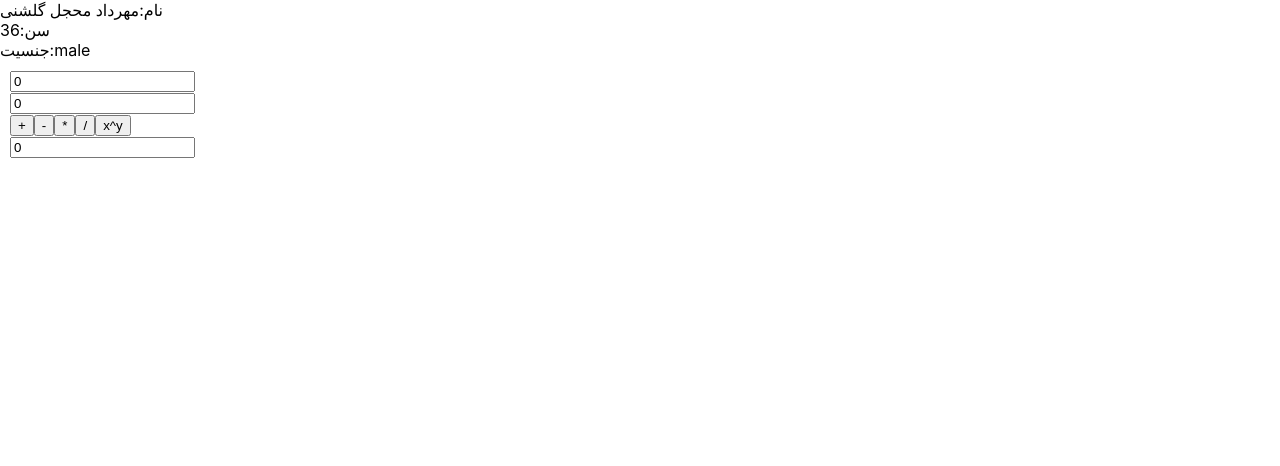
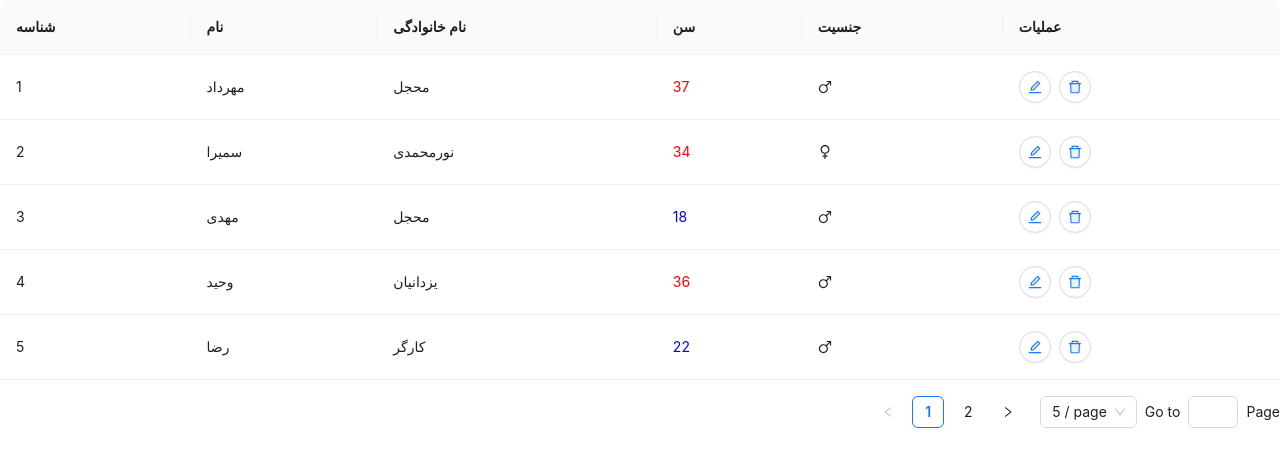
Before and after one commit to mehrdadmohajjel/FirstReact, a React (Create React App) app in the folder my-first-react/: page / in a window 1280 px wide. Shown: the top 466 px of the page. Built offline with nearby package versions, Linux system fonts and the light colour scheme.

Commit message:
Delete from array in grid implemented

```diff
--- a/my-first-react/package.json
+++ b/my-first-react/package.json
@@ -10,6 +10,7 @@
     "@types/node": "^16.18.68",
     "@types/react": "^18.2.45",
     "@types/react-dom": "^18.2.18",
+    "antd": "^5.12.5",
     "react": "^18.2.0",
     "react-dom": "^18.2.0",
     "react-scripts": "5.0.1",
--- a/my-first-react/src/App.tsx
+++ b/my-first-react/src/App.tsx
@@ -1,13 +1,15 @@
 import Calc from 'pages/Calc';
 import Card from 'pages/Card';
+import Persons from 'pages/person/personPage'
 import React from 'react';
 
 function App() {
   return (
 
     <div >
-      <Card  age={36} family='محجل گلشنی' name='مهرداد' gender={'male'}/>
-      <Calc />
+      {/* <Card  age={36} family='محجل گلشنی' name='مهرداد' gender={'male'}/>
+      <Calc />*/}
+      <Persons />
     </div>
   );
 }
--- /dev/null
+++ b/my-first-react/src/models/IPerson.ts
@@ -0,0 +1,7 @@
+export interface IPerson{
+    id: number;
+    firstName: string;
+    lastName: string;
+    age: number;
+    gender: 'male'| 'female';
+}
--- /dev/null
+++ b/my-first-react/src/pages/person/personPage.tsx
@@ -0,0 +1,113 @@
+import { Button, Space, Table } from 'antd';
+import { ColumnsType } from 'antd/es/table';
+import { IPerson } from 'models/IPerson';
+import React from 'react';
+import {EditTwoTone,DeleteTwoTone,ManOutlined,WomanOutlined} from '@ant-design/icons';
+
+type Props = {}
+
+const personPage = ({}: Props) => {
+
+    const [persons,setPersons]=React.useState<IPerson[]>([
+        {
+            id:1,
+            age:37,
+            firstName:"مهرداد",
+            gender:'male',
+            lastName:"محجل"
+        },
+        {
+            id:2,
+            age:34,
+            firstName:"سمیرا",
+            gender:'female',
+            lastName:"نورمحمدی"
+        },
+        {
+            id:3,
+            age:18,
+            firstName:"مهدی",
+            gender:'male',
+            lastName:"محجل"
+        },
+        {
+            id:4,
+            age:36,
+            firstName:"وحید",
+            gender:'male',
+            lastName:"یزدانیان"
+        },
+        {
+            id:5,
+            age:22,
+            firstName:"رضا",
+            gender:'male',
+            lastName:"کارگر"
+        },
+        {
+            id:6,
+            age:18,
+            firstName:"محمدرضا",
+            gender:'male',
+            lastName:"تازیان"
+        }
+
+    ])
+    const columns :ColumnsType<IPerson> = [
+        {
+          title: 'شناسه',
+          dataIndex: 'id',
+          key: 'id',
+
+        },
+        {
+          title: 'نام',
+          dataIndex: 'firstName',
+          key: 'firstName',
+
+        },
+        {
+          title: 'نام خانوادگی',
+          dataIndex: 'lastName',
+          key: 'lastName',
+        },
+        {
+            title: 'سن',
+            dataIndex: 'age',
+            key: 'age',
+            render:(age:number) => <span style={{color: age>30 ?'red':'blue'}}>{age}</span>
+        },
+          {
+            title: 'جنسیت',
+            dataIndex: 'gender',
+            key: 'gender',
+            render: (gender: string) =>
+            <Space>
+                {gender == 'male' ? <ManOutlined /> :<WomanOutlined />}
+            </Space>
+        },
+        {
+            title:'عملیات',
+            dataIndex: 'id',
+            key:'id',
+            render: (id: number) =>
+                <Space>
+                    <Button shape='round' icon={<EditTwoTone />} />
+                    <Button shape='round' icon={<DeleteTwoTone />} onClick={()=> onDelete(id)}/>
+                </Space>
+
+
+            },
+
+      ];
+ const onDelete =(id:number)=>{
+    const tempPerson =   persons.filter(p => p.id !== id)
+    setPersons(tempPerson)
+ }
+  return (
+    <Table dataSource={persons} columns={columns}  pagination={{ pageSize: 5 ,defaultCurrent :1, showSizeChanger:true, showQuickJumper:true}}  />
+
+  )
+}
+
+export default personPage
```
Also changed, not shown: 1 other file (tests, documents, lock files or other folders).
